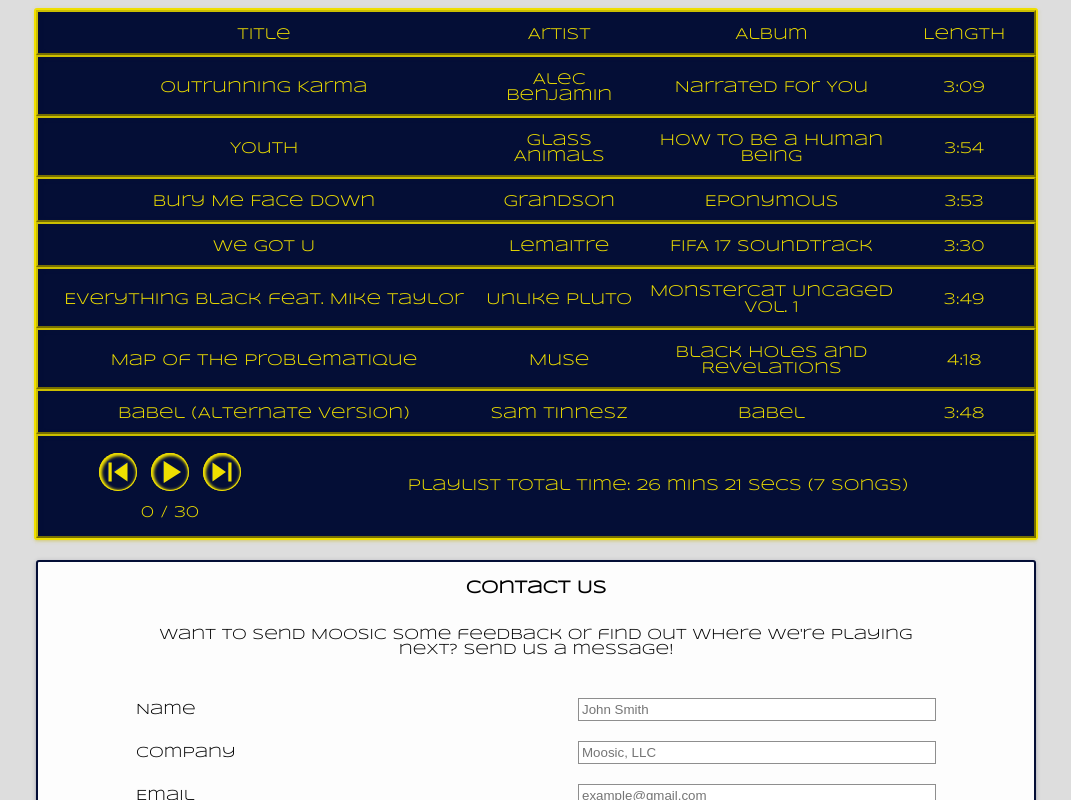
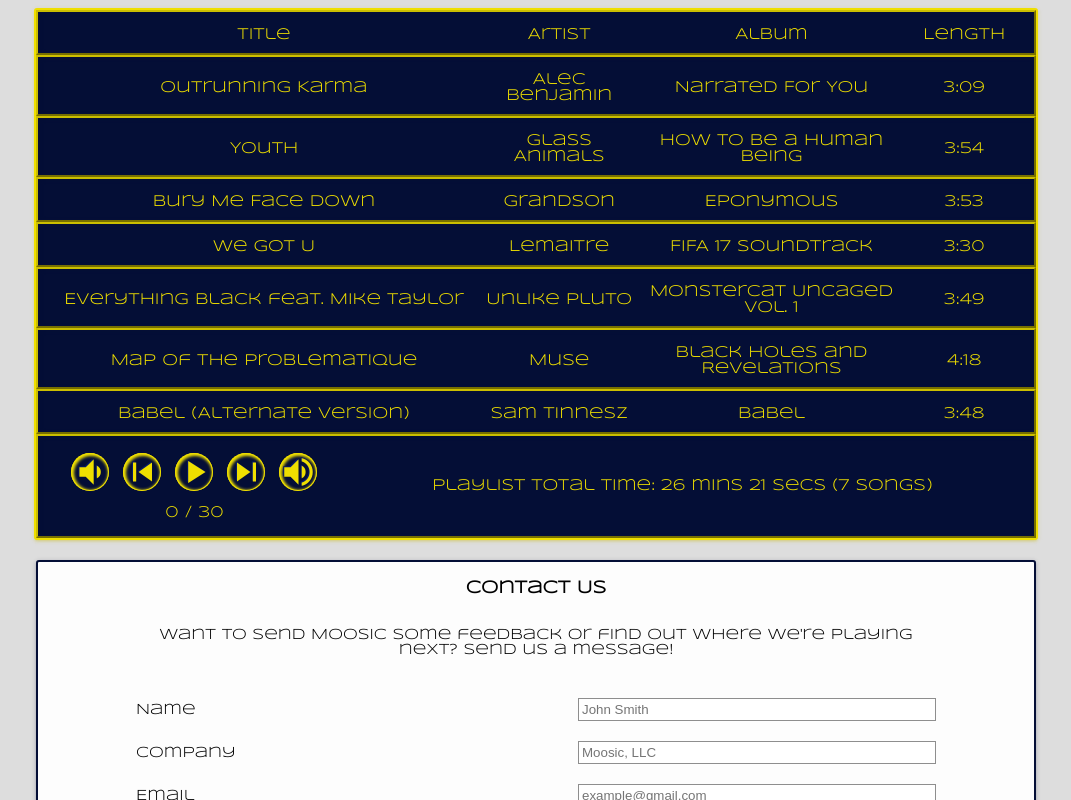
Before and after one commit to Spanishiwa/Moosic, a React app: page / in a window 1280 px wide. Shown: the top 800 px of the page, without its empty margins (104-1175 px from the left). Built offline with nearby package versions, Linux system fonts and the light colour scheme; a web font is replaced by a local one.

Commit message:
volumeUp, volumeDown buttons added

```diff
--- a/src/css/styles.css
+++ b/src/css/styles.css
@@ -311,6 +311,12 @@
   body main .playList li.playList-footer .controls p {
     margin: 15px 0px 0px 0px;
   }
+  body main .playList li.playList-footer .controls .volumeDown {
+    margin-right: 30px;
+  }
+  body main .playList li.playList-footer .controls .volumeUp {
+    margin-left: 30px;
+  }
   body main .playList li.playList-footer .controls,
   body main .playList li.playList-footer .mobile {
     flex-basis: 100%;
@@ -443,18 +449,24 @@
     padding-bottom: 15px;
   }
   body main .playList li.playList-footer .controls {
-    flex: 1 1 25%;
+    flex: 1 1 30%;
     text-align: center;
   }
   body main .playList li.playList-footer .controls p {
     margin: 10px 0px 0px 0px;
+  }
+  body main .playList li.playList-footer .controls .volumeDown {
+    margin-right: 10px;
+  }
+  body main .playList li.playList-footer .controls .volumeUp {
+    margin-left: 10px;
   }
   body main .playList li.playList-footer div.mobile {
     display: none;
   }
   body main .playList li.playList-footer .desktop {
     display: block;
-    flex: 1 1 75%;
+    flex: 1 1 70%;
     text-align: center;
   }
   body main .playList li.playList-footer .material-icons {
--- a/src/js/playList.jsx
+++ b/src/js/playList.jsx
@@ -30,8 +30,16 @@
     // componentDidMount : PlayList -> PlayList
     componentDidMount() {
         const songs = db.songs
+
         this.setState({songs: songs})
         this.loadSampleOver()
+    }
+
+    // commponentWillUnmount : PlayList -> PlayList
+    commponentWillUnmount() {
+        const { intervalId } = this.state
+
+        clearInterval(intervalId)
     }
 
     // loadSampleOver : Playlist -> Playlist
@@ -113,6 +121,7 @@
         const playListTimeEnglishFormat = secsToEnglish(this.toSecs())
         const playListTimeClockFormat = secsToHrsMinsSecs(this.toSecs())
         const { playing, selectedSongIdx, songs } = this.state
+
         const playOnClick = playing ? () => this.pause()
         : () => this.play(selectedSongIdx)
 
@@ -145,12 +154,16 @@
                 </div>
                 <li className='playList-footer'>
                     <div className='controls'>
+                        <i className='material-icons volumeDown'
+                        onClick={() => this.volume(-0.1)}>volume_down</i>
                         <i className='material-icons'
                         onClick={() => this.skipPrevious()}>skip_previous</i>
                         <i className='material-icons play' onClick={playOnClick}>
                         {playing ? 'pause_circle_filled' : 'play_arrow'}</i>
                         <i className='material-icons'
                         onClick={() => this.skipNext()}>skip_next</i>
+                        <i className='material-icons volumeUp'
+                        onClick={() => this.volume(0.1)}>volume_up</i>
                         <p className='sampleTime'>{this.sampleTime()} / 30</p>
                     </div>
                     <div className='mobile'>
@@ -193,7 +206,7 @@
         return Math.floor((elapsedTime / 1000))
     }
 
-    // selectSong : PlayList -> PlayList
+    // selectSong : PlayList -> Number -> PlayList
     selectSong(songIdx) {
         this.setState({selectedSongIdx: songIdx})
         this.loadSong(songIdx)
@@ -231,4 +244,15 @@
             startTime: this.timeNow()
         })
     }
+
+    // volume: PlayList -> Float -> PlayList
+    volume(difference) {
+        const level = parseFloat((this.audio.volume).toFixed(2)) + difference
+        const validLevel = level <= 1 && level >= 0
+
+        if (validLevel) {
+            this.audio.volume = level
+            this.audioOver.volume = level
+        }
+    }
 }
--- a/src/less/styles.less
+++ b/src/less/styles.less
@@ -396,6 +396,14 @@
                         p {
                             margin: 15px 0px 0px 0px;
                         }
+
+                        .volumeDown {
+                            margin-right: 30px;
+                        }
+
+                        .volumeUp {
+                            margin-left: 30px;
+                        }
                     }
 
                     .controls, .mobile {
@@ -552,11 +560,19 @@
                     padding-bottom: 15px;
 
                     .controls {
-                        flex: 1 1 25%;
+                        flex: 1 1 30%;
                         text-align: center;
 
                         p {
                             margin: 10px 0px 0px 0px;
+                        }
+
+                        .volumeDown {
+                            margin-right: 10px;
+                        }
+
+                        .volumeUp {
+                            margin-left: 10px;
                         }
                     }
 
@@ -566,7 +582,7 @@
 
                     .desktop {
                         display: block;
-                        flex: 1 1 75%;
+                        flex: 1 1 70%;
                         text-align: center;
                     }
 
```
Also changed, not shown: bundle.js, 2 other files (tests, documents, lock files or other folders).
